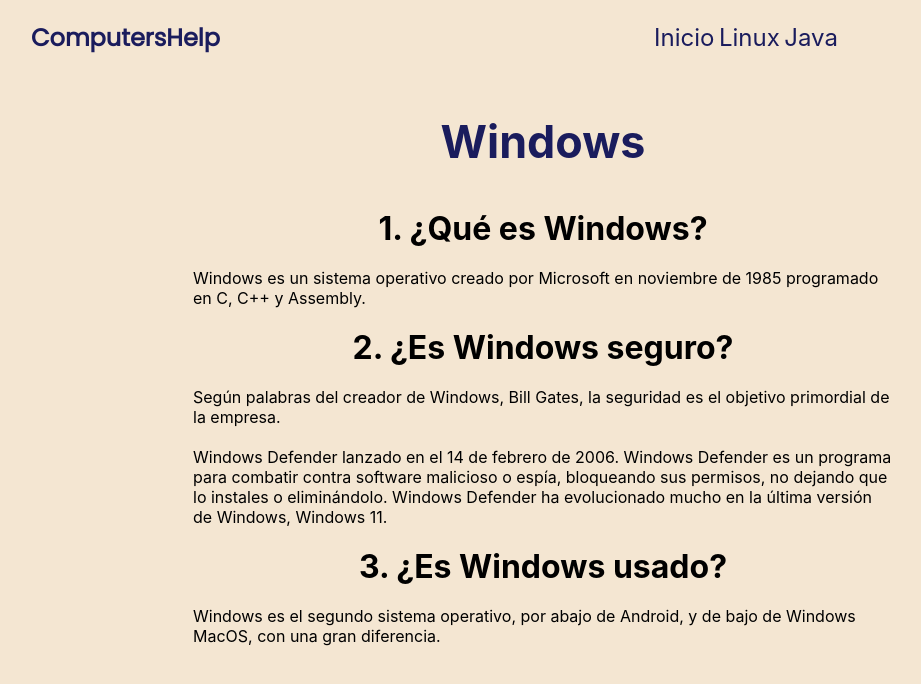
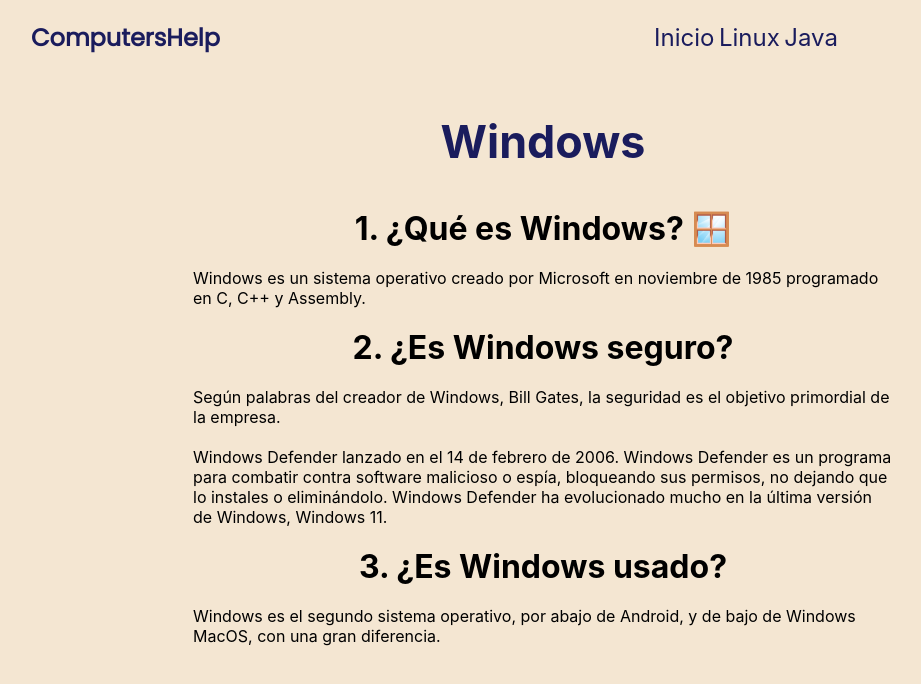
Before and after one commit to xnotkingdev/ComputersHelp, a plain HTML site: page os/windows/index.html in a window 1280 px wide. Shown: the whole page, without its empty margins (97-1018 px from the left). Drawn offline with Linux system fonts and the light colour scheme.

Commit message:
Emoji 🪟

```diff
--- a/os/windows/index.html
+++ b/os/windows/index.html
@@ -25,7 +25,7 @@
         <h1>Windows</h1>
     </header>
     <main>
-        <h1>1. ¿Qué es Windows?</h1>
+        <h1>1. ¿Qué es Windows? 🪟</h1>
         <p>
             Windows es un sistema operativo creado por Microsoft en noviembre de 1985 programado en C, C++ y Assembly.
         </p>
```
